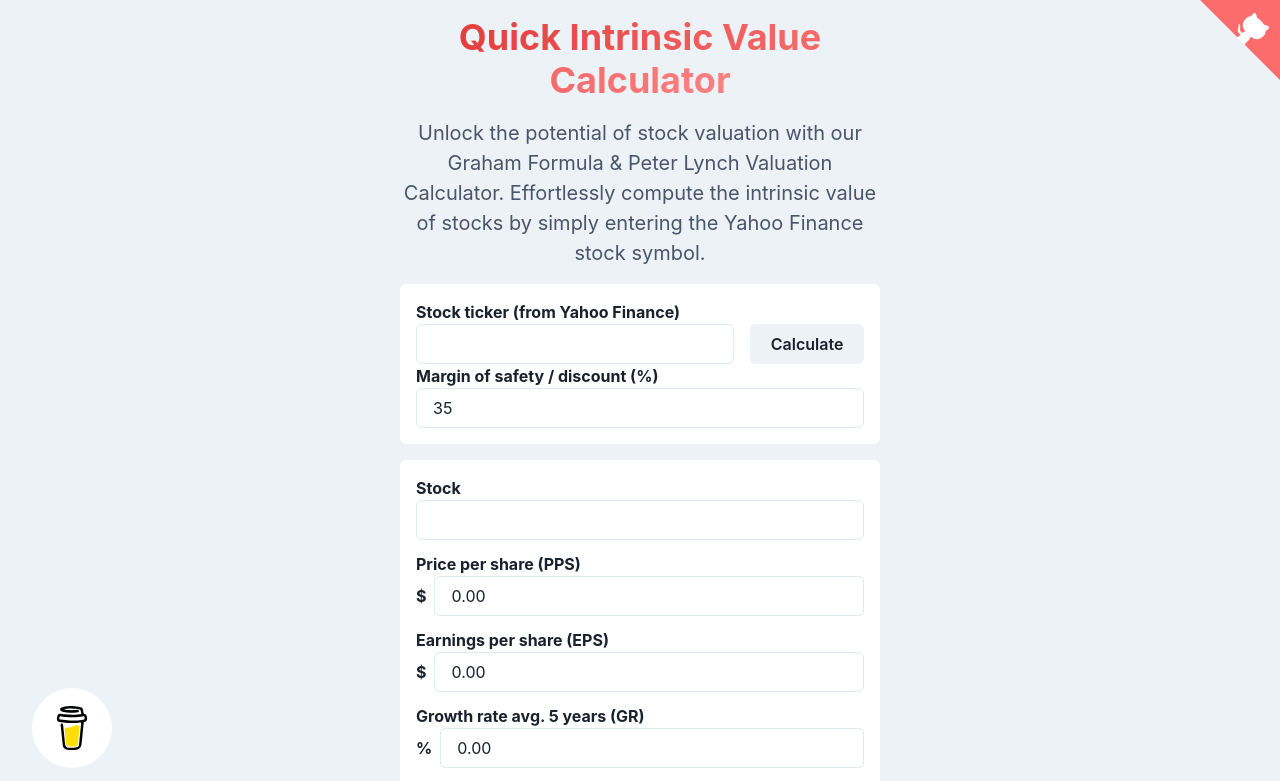
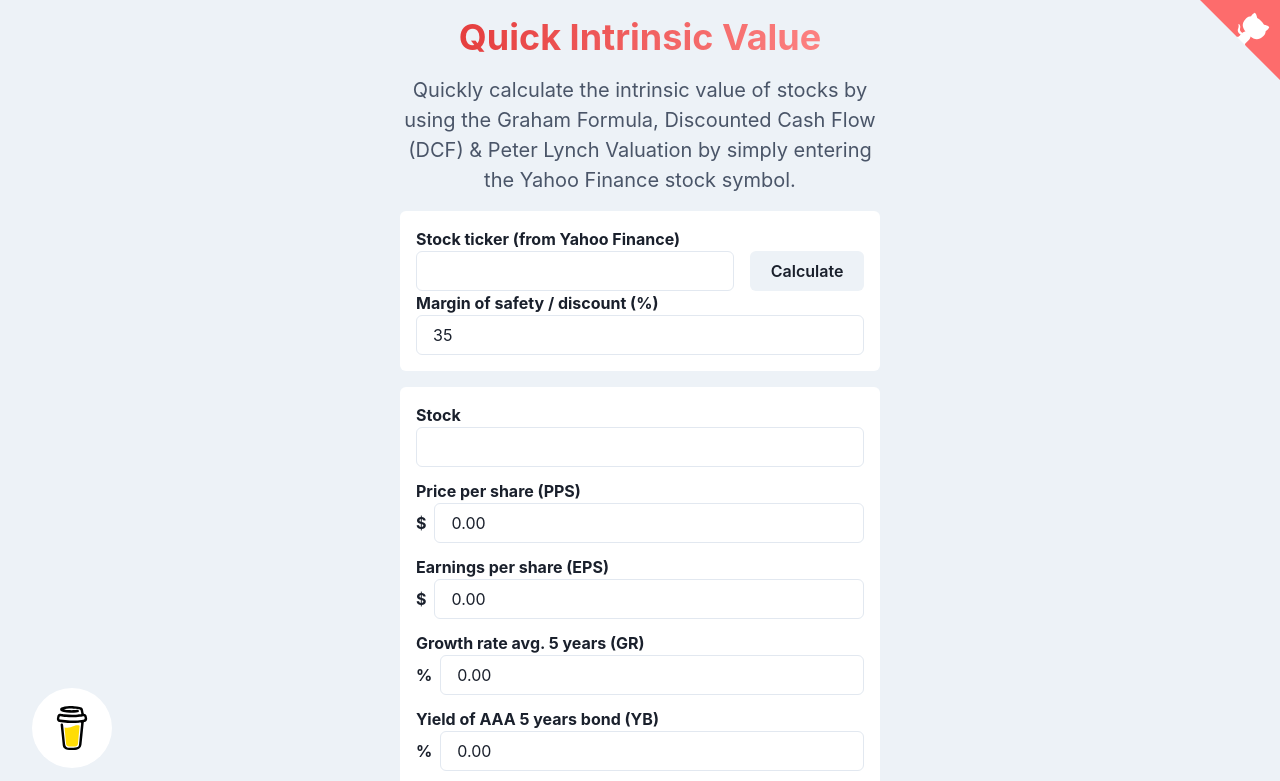
Before and after one commit to KelvinSweere/QuickIntrinsicValue, a Next.js app: page / in a window 1280 px wide. Shown: the top 781 px of the page. Built offline with nearby package versions, Linux system fonts and the light colour scheme.

Commit message:
Fixed welcome text.

```diff
--- a/src/components/calculator/intrinsic-value-calculator.tsx
+++ b/src/components/calculator/intrinsic-value-calculator.tsx
@@ -89,12 +89,12 @@ const IntrinsicValueCalculator = () => {
     >
       <Box textAlign="center">
         <Heading fontSize="4xl" fontWeight="bold" mb={4}>
-          <GradientText>Quick Intrinsic Value Calculator</GradientText>
+          <GradientText>Quick Intrinsic Value</GradientText>
         </Heading>
         <Text fontSize="xl" color="gray.600">
-          Unlock the potential of stock valuation with our Graham Formula &
-          Peter Lynch Valuation Calculator. Effortlessly compute the intrinsic
-          value of stocks by simply entering the Yahoo Finance stock symbol.
+          Quickly calculate the intrinsic value of stocks by using the Graham
+          Formula, Discounted Cash Flow (DCF) & Peter Lynch Valuation by simply
+          entering the Yahoo Finance stock symbol.
         </Text>
       </Box>
 
```
